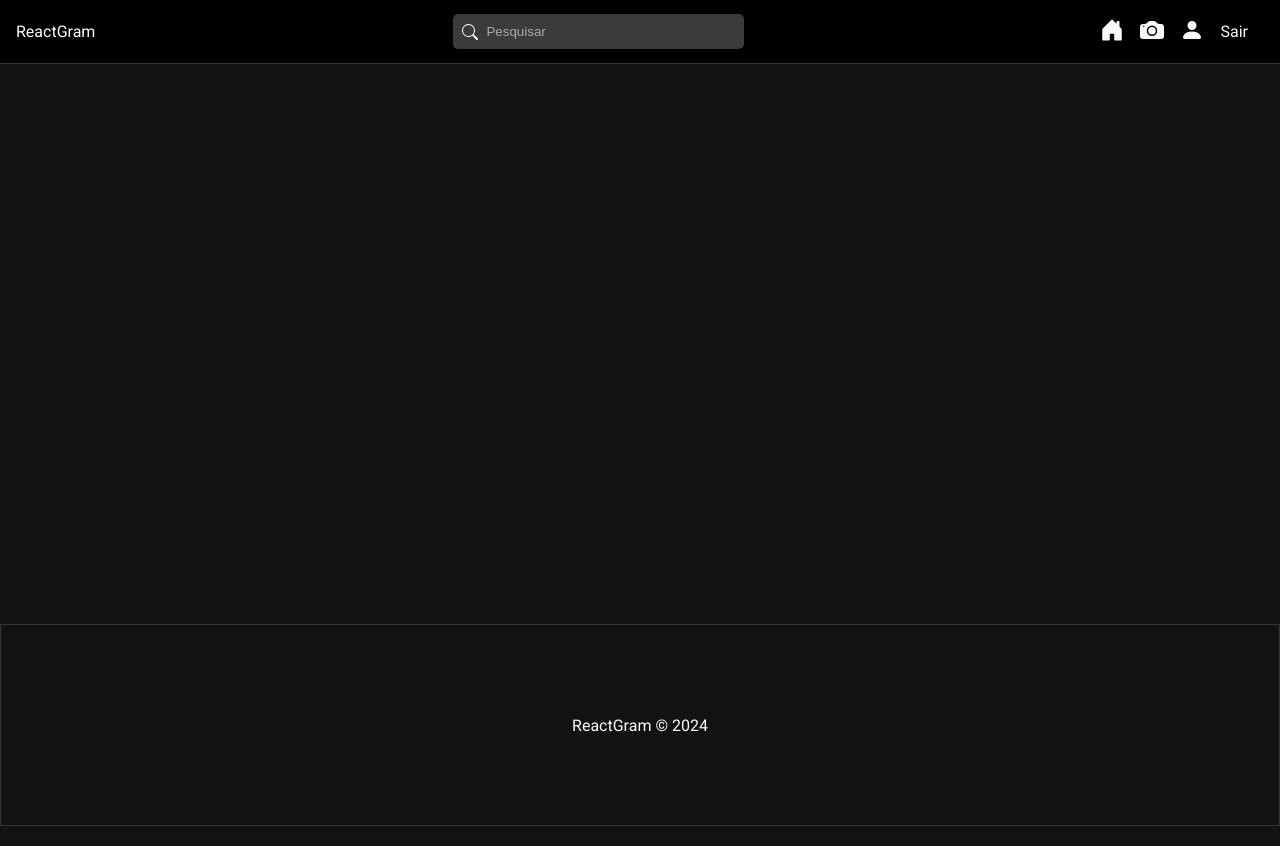
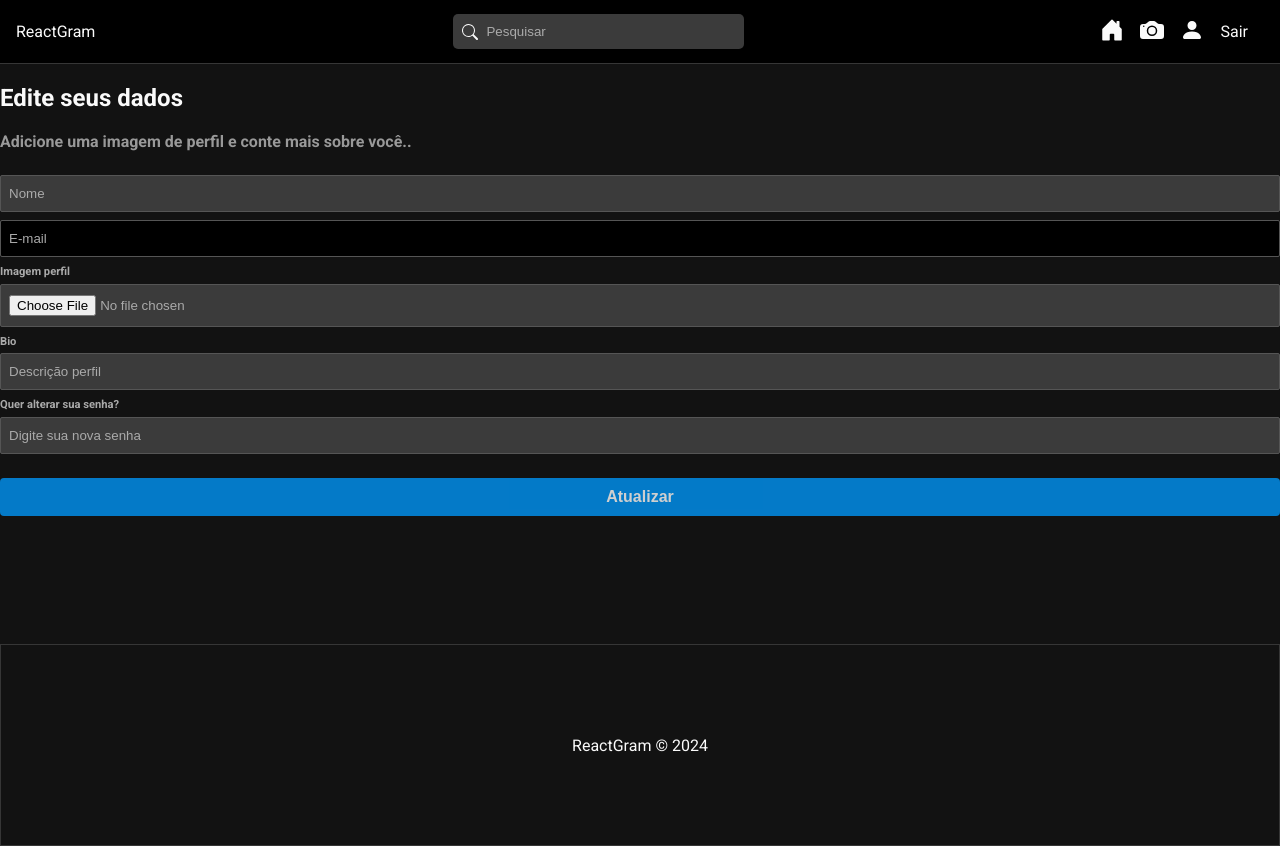
Before and after one commit to cristian-eds/reactgram, a React (Create React App) app in the folder frontend/: page /profile in a window 1280 px wide. Built offline with nearby package versions, Linux system fonts and the light colour scheme; sample sign-in values are in the browser's storage.

Commit message:
Criacao e estrutura pagina EditProfile

```diff
--- a/frontend/src/App.js
+++ b/frontend/src/App.js
@@ -9,6 +9,7 @@
 
 //pages
 import Home from './pages/Home/Home';
+import EditProfile from './pages/EditProfile/EditProfile';
 import Login from './pages/Auth/Login';
 import Register from './pages/Auth/Register';
 
@@ -31,6 +32,7 @@
         <div className="container">
           <Routes>
             <Route path='/' element={auth ? <Home /> : <Navigate to="/login"/>} />
+            <Route path='/profile' element={auth ? <EditProfile /> : <Navigate to="/login"/>} />
             <Route path='/login' element={!auth ? <Login /> : <Navigate to="/"/>} />
             <Route path='/register' element={!auth ? <Register /> : <Navigate to="/"/>} />
           </Routes>
--- /dev/null
+++ b/frontend/src/pages/EditProfile/EditProfile.js
@@ -0,0 +1,38 @@
+import React from 'react'
+import './EditProfile.css'
+
+const EditProfile = () => {
+
+  const handleSubmit = (e) => {
+    e.preventDefault();
+  }
+
+  return (
+    <div id='edit-profile'>
+      <h2>Edite seus dados</h2>
+      <p className="subtitle">
+        Adicione uma imagem de perfil e conte mais sobre você..
+      </p>
+      {/* Preview imagem */}
+      <form onSubmit={handleSubmit}>
+        <input type="text" placeholder='Nome'/>
+        <input type="email" placeholder='E-mail' disabled/>
+        <label>
+          <span>Imagem perfil</span>
+          <input type="file" />
+        </label>
+        <label>
+          <span>Bio</span>
+          <input type="text" placeholder='Descrição perfil' />
+        </label>
+        <label>
+          <span>Quer alterar sua senha?</span>
+          <input type="password" placeholder='Digite sua nova senha' />
+        </label>
+        <input type="submit" value="Atualizar"/>
+      </form>
+    </div>
+  )
+}
+
+export default EditProfile
```
Also changed, not shown: frontend/src/pages/EditProfile/EditProfile.css (added).
